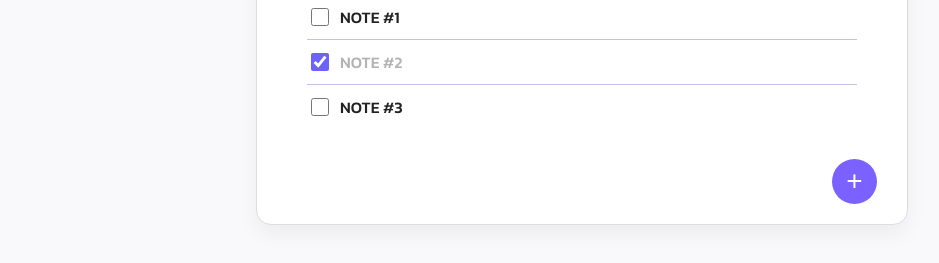
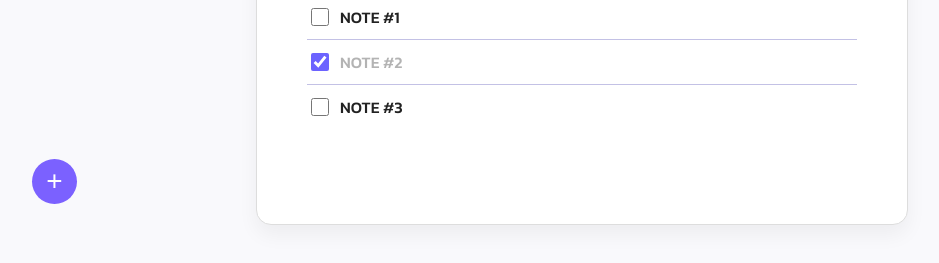
Before and after one commit to Egor1257/todo, a plain HTML site: page index.html in a window 1280 px wide. Shown: the part 403-666 px from the top of the page, without its empty margins (58-997 px from the left). Drawn offline with Linux system fonts and the light colour scheme.

Commit message:
progress

```diff
--- a/style.css
+++ b/style.css
@@ -128,7 +128,7 @@ h1 {
   right: 50%;
   position: relative;
   top: 30px;
-  transform: translateX(800px);
+  transform: translateX(800 px);
   cursor: pointer;
 }
 
```
